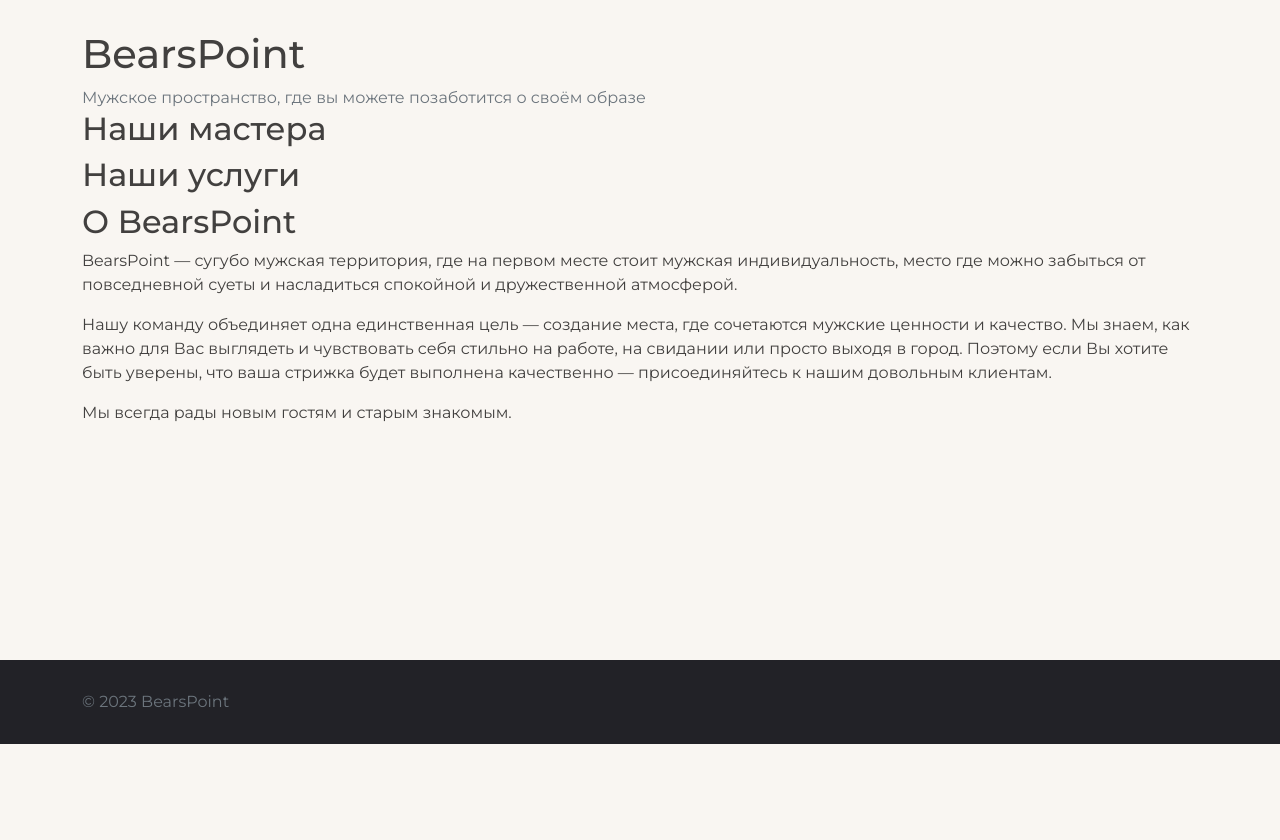
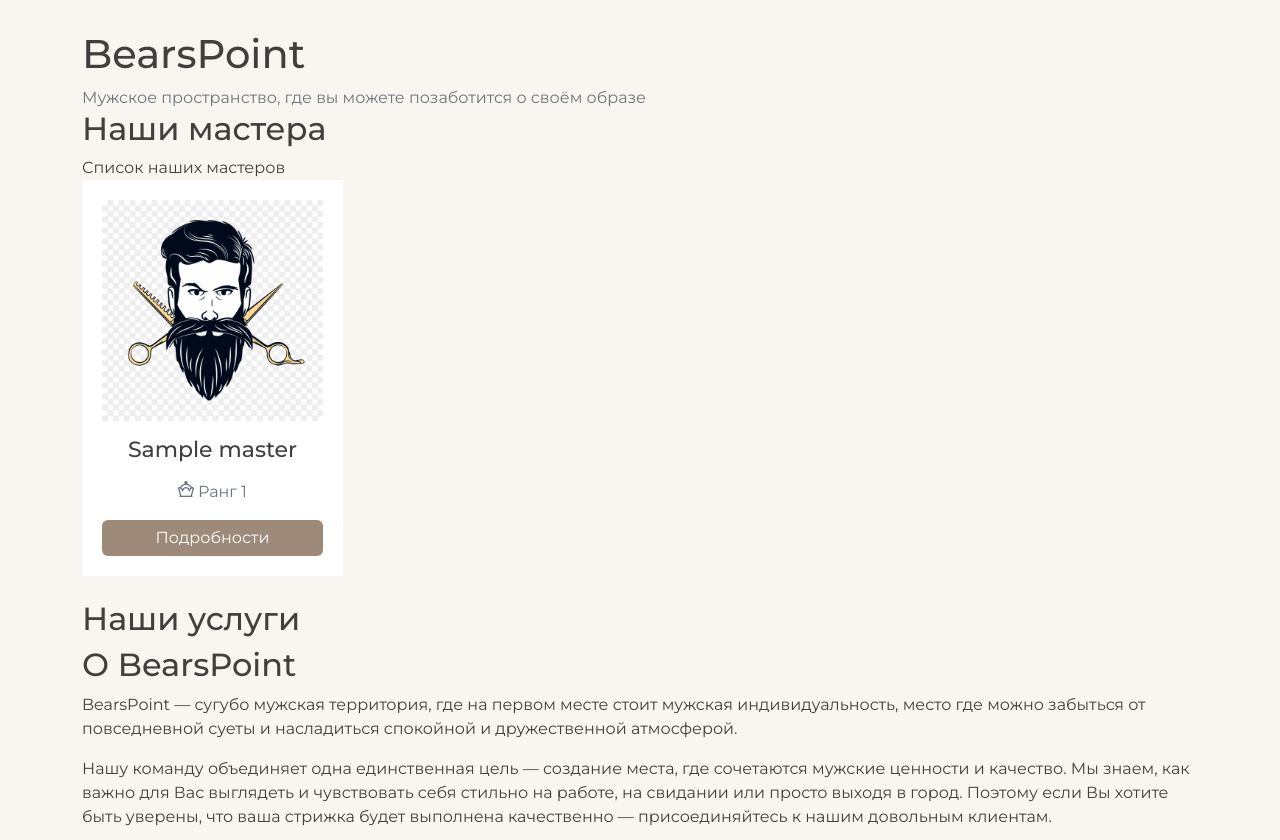
Before and after one commit to ElveeBolt/bearspoint, a Django app: page / in a window 1280 px wide. Shown: the part 56-896 px from the top of the page. Before the commit the page ends 800 px from the top, so only its background shows below. Run offline with Django 4.2, Linux system fonts and the light colour scheme; tables that the repository leaves empty hold one stand-in row (values such as "Sample post"); some libraries are stand-ins or nearby versions.

Commit message:
Added show masters in Index page

```diff
--- a/main/views.py
+++ b/main/views.py
@@ -1,4 +1,5 @@
 from django.views.generic import TemplateView
+from master.models import Master
 
 
 # Create your views here.
@@ -8,3 +9,8 @@ class IndexView(TemplateView):
         'title': 'BearsPoint',
         'subtitle': 'Мужское пространство, где вы можете позаботится о своём образе'
     }
+
+    def get_context_data(self, **kwargs):
+        context = super().get_context_data(**kwargs)
+        context['master_list'] = Master.objects.all()
+        return context
--- a/templates/main/index.html
+++ b/templates/main/index.html
@@ -1,4 +1,5 @@
 {% extends 'base.html' %}
+{% load static %}
 
 {% block content %}
 <section id="home">
@@ -11,10 +12,19 @@
     <div class="container">
         <div class="section-heading">
             <h2>Наши мастера</h2>
-            <div class="subtitle"></div>
+            <div class="subtitle">Список наших мастеров</div>
         </div>
         <div class="row">
-
+            {% for master in master_list %}
+            <div class="col-3">
+                <div class="card card-master mb-4 d-flex text-center">
+                    <img src="{% static 'img/barber.png' %}" alt="" class="mb-3">
+                    <h2 class="mb-3">{{ master.name }}</h2>
+                    <div class="master-rang text-muted mb-3"><i class="fi fi-rr-chess-queen me-1"></i>{{ master.get_rang_display }}</div>
+                    <a href="{% url 'master' pk=master.id %}" class="btn btn-primary">Подробности</a>
+                </div>
+            </div>
+            {% endfor %}
         </div>
     </div>
 </section>
```
